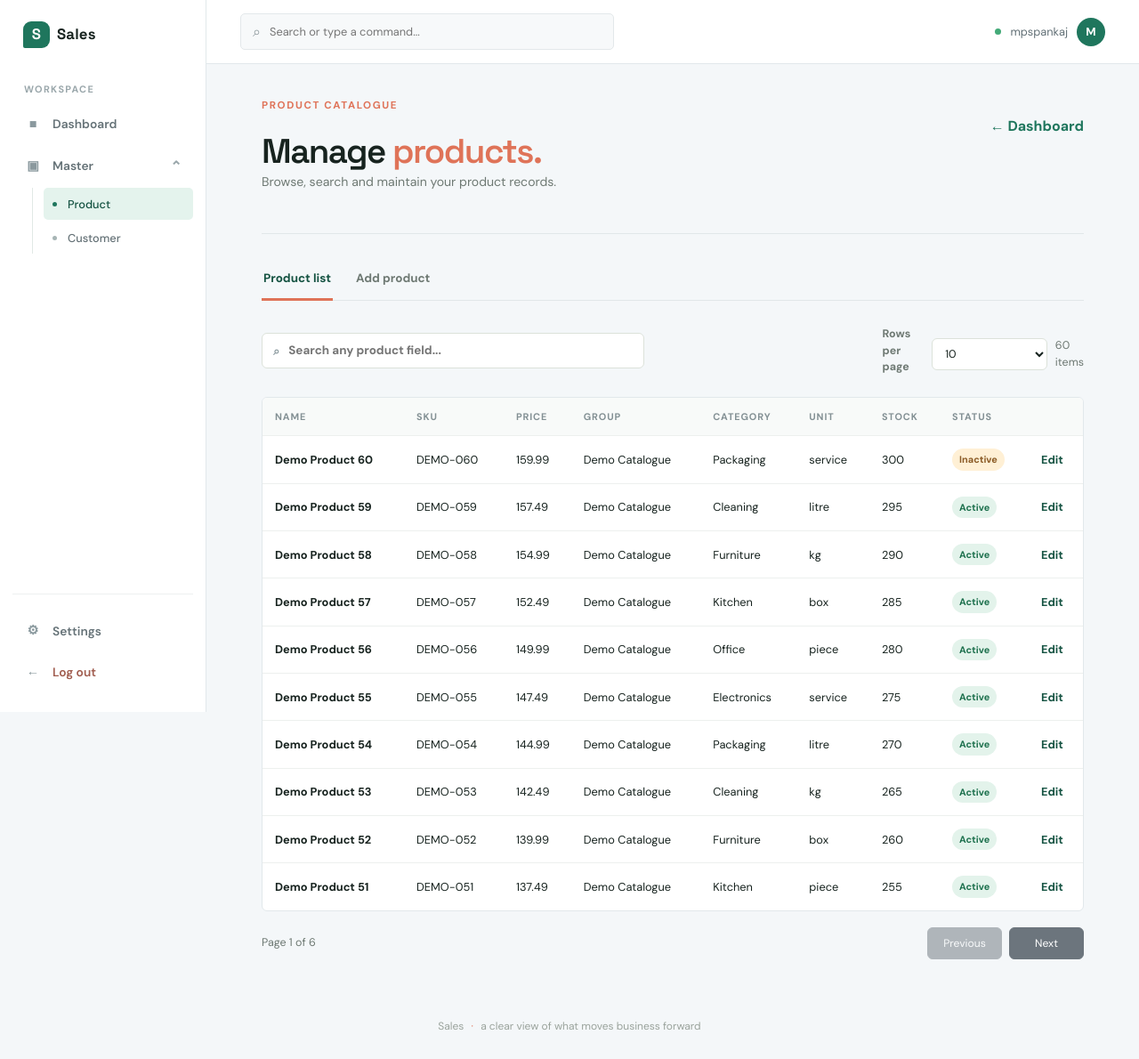
After one commit to mpspankaj/salesBase, a Flask app: page /products in a window 1280 px wide. The commit adds this page. Shown: the whole page at 89% size. Run offline with Flask 3, Linux system fonts and the light colour scheme; a user stored in the database is signed in; data comes from the database, SQL or seed files in the repository; both versions use the stored data as it was after the commit.

Commit message:
Added Product List page

```diff
--- a/app.py
+++ b/app.py
@@ -591,6 +591,22 @@ def dashboard():
     return render_template("dashboard.html", username=session["username"])
 
 
+@app.route("/products")
+@login_required
+def products():
+    rows = get_db().execute(
+        "SELECT id, name, sku, price_cents, product_group, category, brand, description, "
+        "unit, cost_price_cents, tax_rate, stock_quantity, reorder_level, supplier, "
+        "barcode, status, created_at FROM products ORDER BY id DESC"
+    ).fetchall()
+    product_list = []
+    for row in rows:
+        product = dict(row)
+        product["search_text"] = " ".join(str(value or "") for value in row)
+        product_list.append(product)
+    return render_template("products.html", products=product_list)
+
+
 @app.route("/products/new", methods=("GET", "POST"))
 @login_required
 def add_product():
@@ -670,9 +686,105 @@ def add_product():
             return render_template("add_product.html", form_data=form_data, field_errors=field_errors)
 
         flash("Product added successfully.", "success")
-        return redirect(url_for("add_product"))
+        return redirect(url_for("products"))
 
     return render_template("add_product.html", form_data={}, field_errors={})
+
+
+@app.route("/products/<int:product_id>/edit", methods=("GET", "POST"))
+@login_required
+def edit_product(product_id):
+    product = get_db().execute(
+        "SELECT * FROM products WHERE id = ?", (product_id,)
+    ).fetchone()
+    if product is None:
+        flash("Product not found.", "danger")
+        return redirect(url_for("products"))
+
+    if request.method == "GET":
+        form_data = {
+            "name": product["name"],
+            "sku": product["sku"],
+            "price": f"{product['price_cents'] / 100:.2f}",
+            "product_group": product["product_group"],
+            "category": product["category"] or "",
+            "brand": product["brand"] or "",
+            "description": product["description"] or "",
+            "unit": product["unit"],
+            "cost_price": "" if product["cost_price_cents"] is None else f"{product['cost_price_cents'] / 100:.2f}",
+            "tax_rate": str(product["tax_rate"]),
+            "stock_quantity": str(product["stock_quantity"]),
+            "reorder_level": str(product["reorder_level"]),
+            "supplier": product["supplier"] or "",
+            "barcode": product["barcode"] or "",
+            "status": product["status"],
+        }
+        return render_template(
+            "add_product.html",
+            form_data=form_data,
+            field_errors={},
+            editing_product=product,
+        )
+
+    form_data = request.form.to_dict()
+    validation_errors = validate_product_payload(form_data)
+    field_errors = get_field_errors(validation_errors or [], PRODUCT_FIELD_MESSAGE_MAP)
+    if validation_errors:
+        flash("Please fill the required fields and fix the highlighted errors.", "danger")
+        return render_template(
+            "add_product.html",
+            form_data=form_data,
+            field_errors=field_errors,
+            editing_product=product,
+        )
+
+    try:
+        price_cents = round(float(form_data["price"]) * 100)
+        cost_price_cents = round(float(form_data["cost_price"]) * 100) if form_data.get("cost_price", "").strip() else None
+        tax_rate_value = float(form_data.get("tax_rate", "0").strip() or 0)
+        stock_quantity_value = int(form_data.get("stock_quantity", "0").strip() or 0)
+        reorder_level_value = int(form_data.get("reorder_level", "0").strip() or 0)
+    except (TypeError, ValueError):
+        flash("Enter valid non-negative prices, tax, and stock values.", "danger")
+        return render_template(
+            "add_product.html",
+            form_data=form_data,
+            field_errors={},
+            editing_product=product,
+        )
+
+    try:
+        get_db().execute(
+            "UPDATE products SET name = ?, sku = ?, price_cents = ?, product_group = ?, category = ?, brand = ?, description = ?, unit = ?, cost_price_cents = ?, tax_rate = ?, stock_quantity = ?, reorder_level = ?, supplier = ?, barcode = ?, status = ? WHERE id = ?",
+            (
+                form_data["name"].strip(), form_data["sku"].strip(), price_cents,
+                form_data.get("product_group", "General").strip(), form_data.get("category", "").strip() or None,
+                form_data.get("brand", "").strip() or None, form_data.get("description", "").strip() or None,
+                form_data.get("unit", "piece").strip(), cost_price_cents, tax_rate_value,
+                stock_quantity_value, reorder_level_value, form_data.get("supplier", "").strip() or None,
+                form_data.get("barcode", "").strip() or None, form_data.get("status", "active").strip(), product_id,
+            ),
+        )
+        get_db().commit()
+    except sqlite3.IntegrityError:
+        flash("That SKU is already registered.", "danger")
+        return render_template(
+            "add_product.html",
+            form_data=form_data,
+            field_errors={"sku": "That SKU is already registered."},
+            editing_product=product,
+        )
+    except sqlite3.OperationalError:
+        flash("The database is busy. Please try again in a moment.", "danger")
+        return render_template(
+            "add_product.html",
+            form_data=form_data,
+            field_errors={},
+            editing_product=product,
+        )
+
+    flash("Product updated successfully.", "success")
+    return redirect(url_for("products"))
 
 
 @app.route("/sales-app")
--- /dev/null
+++ b/static/pagination.js
@@ -0,0 +1,72 @@
+(function () {
+    const defaultPageSizes = [10, 20, 50, 100];
+
+    window.createClientPagination = function createClientPagination(options) {
+        const settings = {
+            rowSelector: options.rowSelector,
+            searchSelector: options.searchSelector,
+            pageSizeSelector: options.pageSizeSelector,
+            resultCountSelector: options.resultCountSelector,
+            pageStatusSelector: options.pageStatusSelector,
+            previousSelector: options.previousSelector,
+            nextSelector: options.nextSelector,
+            storageKey: options.storageKey || 'client-pagination-page-size'
+        };
+        const rows = Array.from(document.querySelectorAll(settings.rowSelector));
+        const searchInput = document.querySelector(settings.searchSelector);
+        const pageSizeSelect = document.querySelector(settings.pageSizeSelector);
+        const resultCount = document.querySelector(settings.resultCountSelector);
+        const pageStatus = document.querySelector(settings.pageStatusSelector);
+        const previousButton = document.querySelector(settings.previousSelector);
+        const nextButton = document.querySelector(settings.nextSelector);
+        let currentPage = 1;
+
+        if (!searchInput || !pageSizeSelect || !resultCount || !pageStatus || !previousButton || !nextButton) {
+            return;
+        }
+
+        const savedPageSize = Number.parseInt(localStorage.getItem(settings.storageKey), 10);
+        const availablePageSizes = Array.from(pageSizeSelect.options).map((option) => Number(option.value));
+        const pageSizes = availablePageSizes.length ? availablePageSizes : defaultPageSizes;
+        if (pageSizes.includes(savedPageSize)) {
+            pageSizeSelect.value = String(savedPageSize);
+        }
+
+        function render() {
+            const query = searchInput.value.trim().toLowerCase();
+            const matchingRows = rows.filter((row) => (row.dataset.search || '').includes(query));
+            const pageSize = Number(pageSizeSelect.value) || 50;
+            const pageCount = Math.max(1, Math.ceil(matchingRows.length / pageSize));
+            currentPage = Math.min(currentPage, pageCount);
+            const start = (currentPage - 1) * pageSize;
+            const visibleRows = new Set(matchingRows.slice(start, start + pageSize));
+
+            rows.forEach((row) => {
+                row.hidden = !visibleRows.has(row);
+            });
+            resultCount.textContent = `${matchingRows.length} item${matchingRows.length === 1 ? '' : 's'}`;
+            pageStatus.textContent = `Page ${currentPage} of ${pageCount}`;
+            previousButton.disabled = currentPage === 1;
+            nextButton.disabled = currentPage === pageCount;
+        }
+
+        searchInput.addEventListener('input', () => {
+            currentPage = 1;
+            render();
+        });
+        pageSizeSelect.addEventListener('change', () => {
+            localStorage.setItem(settings.storageKey, pageSizeSelect.value);
+            currentPage = 1;
+            render();
+        });
+        previousButton.addEventListener('click', () => {
+            currentPage -= 1;
+            render();
+        });
+        nextButton.addEventListener('click', () => {
+            currentPage += 1;
+            render();
+        });
+        render();
+    };
+})();
--- a/static/style.css
+++ b/static/style.css
@@ -837,6 +837,169 @@ a {
 .workspace-form {
   margin-top: 42px;
 }
+.product-management-panel {
+  max-width: 1180px;
+}
+.product-tabs {
+  display: flex;
+  gap: 24px;
+  margin-top: 28px;
+  border-bottom: 1px solid #e1e7e9;
+}
+.product-tab {
+  position: relative;
+  padding: 12px 2px 14px;
+  color: var(--muted);
+  font-size: 0.84rem;
+  font-weight: 700;
+  text-decoration: none;
+}
+.product-tab:hover,
+.product-tab.active {
+  color: var(--leaf-dark);
+}
+.product-tab.active::after {
+  position: absolute;
+  right: 0;
+  bottom: -1px;
+  left: 0;
+  height: 3px;
+  background: var(--coral);
+  content: "";
+}
+.product-list-toolbar {
+  display: flex;
+  align-items: center;
+  justify-content: space-between;
+  gap: 18px;
+  margin: 28px 0 16px;
+}
+.product-search {
+  display: flex;
+  align-items: center;
+  width: min(100%, 430px);
+  gap: 10px;
+  padding: 9px 12px;
+  color: #8a999e;
+  background: #fff;
+  border: 1px solid var(--line);
+  border-radius: 6px;
+}
+.product-search input {
+  width: 100%;
+  padding: 0;
+  color: var(--ink);
+  background: transparent;
+  border: 0;
+  outline: 0;
+  font: inherit;
+  font-size: 0.84rem;
+}
+.table-meta {
+  color: var(--muted);
+  font-size: 0.78rem;
+}
+.product-list-options {
+  display: flex;
+  align-items: center;
+  gap: 9px;
+}
+.page-size-control {
+  color: var(--muted);
+  font-size: 0.78rem;
+}
+.page-size-select {
+  min-width: 68px;
+  padding: 8px 10px;
+  color: var(--ink);
+  background: #fff;
+  border: 1px solid var(--line);
+  border-radius: 6px;
+  font: inherit;
+  font-size: 0.78rem;
+}
+.table-scroll-wrap {
+  overflow-x: auto;
+  background: #fff;
+  border: 1px solid #e2e8eb;
+  border-radius: 6px;
+}
+.product-table {
+  width: 100%;
+  min-width: 860px;
+  border-collapse: collapse;
+  font-size: 0.8rem;
+}
+.product-table th {
+  padding: 13px 14px;
+  color: #839094;
+  background: #f8faf9;
+  font-size: 0.68rem;
+  font-weight: 700;
+  letter-spacing: 0.08em;
+  text-align: left;
+  text-transform: uppercase;
+}
+.product-table td {
+  padding: 14px;
+  border-top: 1px solid #edf0ee;
+  white-space: nowrap;
+}
+.product-table td strong {
+  color: var(--ink);
+  font-weight: 700;
+}
+.product-table tr[hidden] {
+  display: none;
+}
+.table-action {
+  color: var(--leaf-dark);
+  font-weight: 700;
+  text-decoration: none;
+}
+.table-action:hover {
+  color: var(--coral);
+}
+.status-pill {
+  display: inline-block;
+  padding: 4px 8px;
+  border-radius: 999px;
+  font-size: 0.68rem;
+  font-weight: 700;
+}
+.status-active {
+  color: #1e714e;
+  background: #e3f3eb;
+}
+.status-inactive {
+  color: #8b5b26;
+  background: #fff0d5;
+}
+.empty-table {
+  padding: 34px !important;
+  color: var(--muted);
+  text-align: center;
+}
+.product-pagination {
+  display: flex;
+  align-items: center;
+  justify-content: space-between;
+  gap: 18px;
+  margin-top: 18px;
+}
+.pagination-actions {
+  display: flex;
+  gap: 8px;
+}
+.pagination-actions .btn {
+  min-width: 84px;
+  padding: 8px 12px;
+  font-size: 0.76rem;
+}
+.btn:disabled {
+  cursor: not-allowed;
+  opacity: 0.5;
+}
 .form-grid {
   display: grid;
   grid-template-columns: 1fr 1fr 1fr;
@@ -989,6 +1152,23 @@ a {
     margin: 48px auto;
     padding: 42px 28px;
   }
+  .product-list-toolbar,
+  .product-pagination {
+    align-items: stretch;
+    flex-direction: column;
+  }
+  .product-search {
+    width: 100%;
+  }
+  .product-list-options {
+    justify-content: space-between;
+  }
+  .pagination-actions {
+    width: 100%;
+  }
+  .pagination-actions .btn {
+    flex: 1;
+  }
   .form-grid {
     display: block;
   }
--- a/templates/base.html
+++ b/templates/base.html
@@ -23,7 +23,8 @@
             <a class="sidebar-link {% if request.endpoint == 'dashboard' %}active{% endif %}"
                 href="{{ url_for('dashboard') }}"><span class="nav-icon">&#9632;</span>Dashboard</a>
             {% if app_settings.get('show_products', True) or app_settings.get('show_customers', True) %}
-            <details class="sidebar-group" {% if request.endpoint in ('add_product', 'customers' ) %}open{% endif %}>
+            <details class="sidebar-group" {% if request.endpoint in ('products', 'add_product' , 'edit_product'
+                , 'customers' ) %}open{% endif %}>
                 <summary
                     class="sidebar-link {% if request.endpoint in ('add_product', 'customers') %}active{% endif %}">
                     <span class="nav-icon">&#9635;</span><span class="sidebar-group-name">Master</span><span
@@ -31,8 +32,8 @@
                 </summary>
                 <div class="sidebar-submenu">
                     {% if app_settings.get('show_products', True) %}<a
-                        class="sidebar-link sidebar-sublink {% if request.endpoint == 'add_product' %}active{% endif %}"
-                        href="{{ url_for('add_product') }}"><span class="sub-dot"></span>Product</a>{% endif %}
+                        class="sidebar-link sidebar-sublink {% if request.endpoint in ('products', 'add_product', 'edit_product') %}active{% endif %}"
+                        href="{{ url_for('products') }}"><span class="sub-dot"></span>Product</a>{% endif %}
                     {% if app_settings.get('show_customers', True) %}<a
                         class="sidebar-link sidebar-sublink {% if request.endpoint == 'customers' %}active{% endif %}"
                         href="{{ url_for('customers') }}"><span class="sub-dot"></span>Customer</a>{% endif %}
--- /dev/null
+++ b/templates/products.html
@@ -0,0 +1,96 @@
+{% extends "base.html" %}
+{% block title %}Products | Sales{% endblock %}
+{% block content %}
+<section class="workspace-panel product-management-panel">
+    <div class="workspace-heading">
+        <div>
+            <p class="eyebrow">Product catalogue</p>
+            <h1>Manage <em>products.</em></h1>
+            <p class="dashboard-copy">Browse, search and maintain your product records.</p>
+        </div>
+        <a class="back-link" href="{{ url_for('dashboard') }}">&#8592; Dashboard</a>
+    </div>
+
+    <nav class="product-tabs" aria-label="Product sections">
+        <a class="product-tab active" href="{{ url_for('products') }}">Product list</a>
+        <a class="product-tab" href="{{ url_for('add_product') }}">Add product</a>
+    </nav>
+
+    <div class="product-list-toolbar">
+        <label class="product-search" for="product-search">
+            <span aria-hidden="true">&#8981;</span>
+            <input id="product-search" type="search" placeholder="Search any product field..." autocomplete="off">
+        </label>
+        <div class="product-list-options">
+            <label class="page-size-control" for="page-size">Rows per page</label>
+            <select id="page-size" class="page-size-select">
+                <option value="10" selected>10</option>
+                <option value="20">20</option>
+                <option value="50">50</option>
+                <option value="100">100</option>
+            </select>
+            <span id="product-result-count" class="table-meta">{{ products|length }} products</span>
+        </div>
+    </div>
+
+    <div class="table-scroll-wrap">
+        <table class="product-table">
+            <thead>
+                <tr>
+                    <th>Name</th>
+                    <th>SKU</th>
+                    <th>Price</th>
+                    <th>Group</th>
+                    <th>Category</th>
+                    <th>Unit</th>
+                    <th>Stock</th>
+                    <th>Status</th>
+                    <th><span class="visually-hidden">Actions</span></th>
+                </tr>
+            </thead>
+            <tbody id="product-table-body">
+                {% for product in products %}
+                <tr class="product-row" data-search="{{ product.search_text|lower|e }}">
+                    <td><strong>{{ product.name|e }}</strong></td>
+                    <td>{{ product.sku|e }}</td>
+                    <td>{{ '%.2f'|format(product.price_cents / 100) }}</td>
+                    <td>{{ product.product_group|e }}</td>
+                    <td>{{ (product.category or '-')|e }}</td>
+                    <td>{{ product.unit|e }}</td>
+                    <td>{{ product.stock_quantity }}</td>
+                    <td><span class="status-pill status-{{ product.status }}">{{ product.status|capitalize }}</span>
+                    </td>
+                    <td><a class="table-action" href="{{ url_for('edit_product', product_id=product.id) }}">Edit</a>
+                    </td>
+                </tr>
+                {% else %}
+                <tr>
+                    <td class="empty-table" colspan="9">No products found.</td>
+                </tr>
+                {% endfor %}
+            </tbody>
+        </table>
+    </div>
+
+    <div class="product-pagination" aria-label="Product table pagination">
+        <span id="product-page-status" class="table-meta"></span>
+        <div class="pagination-actions">
+            <button id="product-previous" class="btn btn-secondary" type="button">Previous</button>
+            <button id="product-next" class="btn btn-secondary" type="button">Next</button>
+        </div>
+    </div>
+</section>
+<script src="{{ url_for('static', filename='pagination.js') }}"></script>
+<script>
+    createClientPagination({
+        rowSelector: '.product-row',
+        searchSelector: '#product-search',
+        pageSizeSelector: '#page-size',
+        resultCountSelector: '#product-result-count',
+        pageStatusSelector: '#product-page-status',
+        previousSelector: '#product-previous',
+        nextSelector: '#product-next',
+        storageKey: 'sales-products-page-size-v2'
+    });
+</script>
+{% endblock %}
--- a/templates/sales_app.html
+++ b/templates/sales_app.html
@@ -12,8 +12,9 @@
         <span class="status-chip">App workspace</span>
     </div>
     <div class="sales-app-actions">
-        <a class="action-link action-link-primary" href="{{ url_for('add_product') }}"><strong>Add
-                product</strong><small>Create a new product in your catalogue</small><span>&#8594;</span></a>
+        <a class="action-link action-link-primary"
+            href="{{ url_for('products') }}"><strong>Products</strong><small>Browse and maintain your
+                catalogue</small><span>&#8594;</span></a>
         <a class="action-link" href="{{ url_for('customers') }}"><strong>Customers</strong><small>Customer tools are
                 coming next</small><span>&#8594;</span></a>
     </div>
```
Also changed, not shown: templates/add_product.html (+14 -5 lines), templates/dashboard.html (+17 -6 lines), tests/test_product_form_state.py (+6 -1 lines), tests/test_product_management.py (added, +62 -0 lines), sales_product.db.
